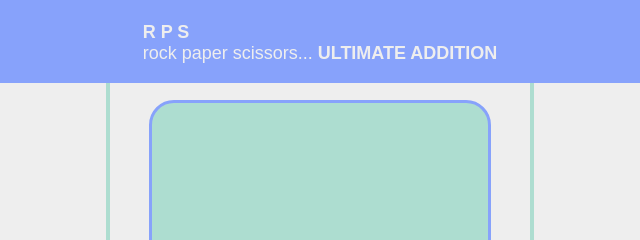
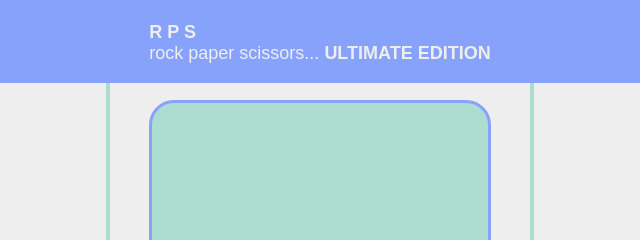
Before and after one commit to BenNewton1991/rps, a plain HTML site: page index.html in a window 1280 px wide. Shown: the top 240 px of the page, 320-960 px from the left. Drawn offline with Linux system fonts and the light colour scheme.

Commit message:
edition spelling

```diff
--- a/index.html
+++ b/index.html
@@ -15,7 +15,7 @@
     <div class="header">
         <h1 class="title">R P S<br />
             <span class="subtitle"> rock paper scissors...</span>
-            <span class="subtitle_emphasis">ULTIMATE ADDITION</span>
+            <span class="subtitle_emphasis">ULTIMATE EDITION</span>
 
         </h1>
 
```
